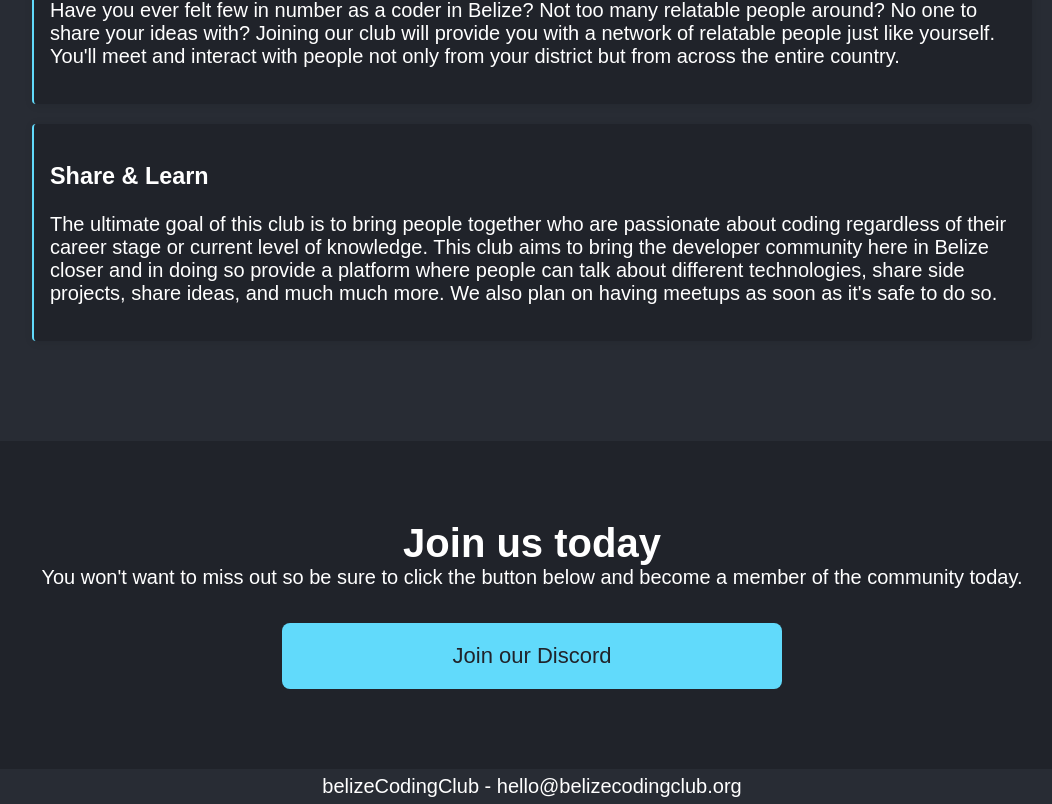
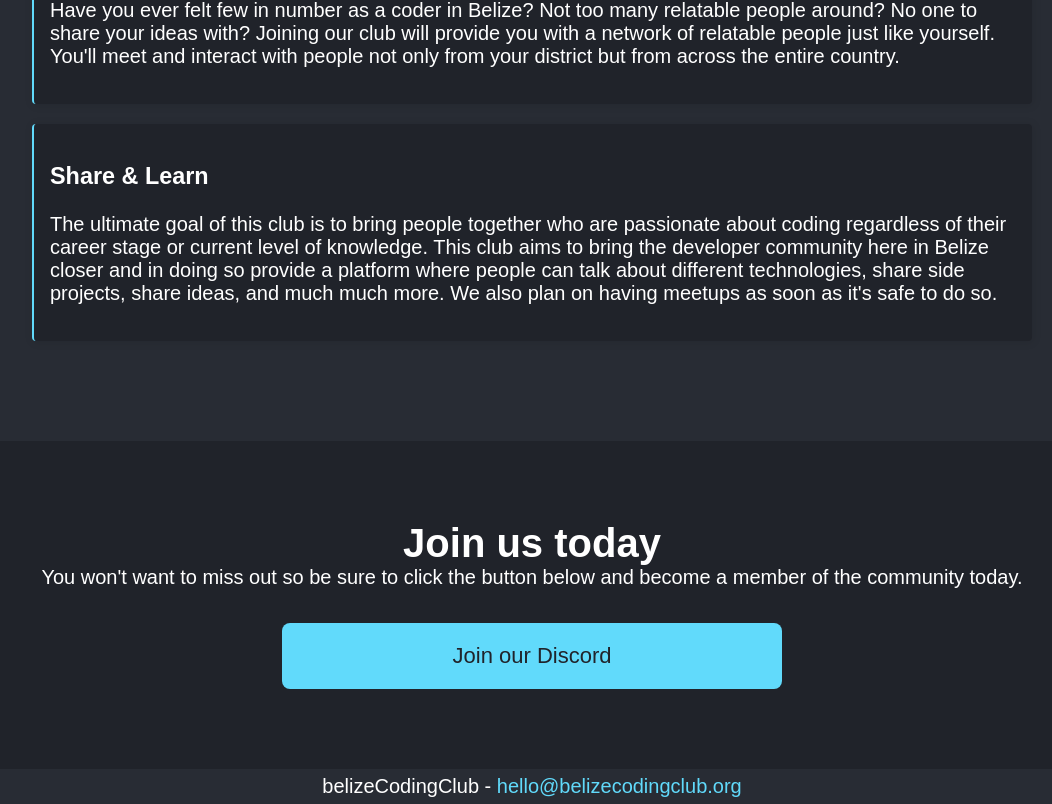
Before and after one commit to belizeCodingClub/belize-coding-club, a React (Create React App) app: page / in a window 1280 px wide. Shown: the part 918-1722 px from the top of the page, without its empty margins (108-1160 px from the left). Built offline with nearby package versions, Linux system fonts and the light colour scheme; a web font is replaced by a local one.

Commit message:
Minor update

```diff
--- a/src/App.js
+++ b/src/App.js
@@ -108,7 +108,12 @@ function App() {
       </div>
       <footer className="text-center">
         <div className="container">
-          <p>belizeCodingClub - hello@belizecodingclub.org</p>
+          <p>
+            belizeCodingClub -{" "}
+            <a href="mailto:hello@belizecodingclub.org" className="App-link">
+              hello@belizecodingclub.org
+            </a>
+          </p>
         </div>
       </footer>
     </div>
```
Also changed, not shown: 1 other file (tests, documents, lock files or other folders).
